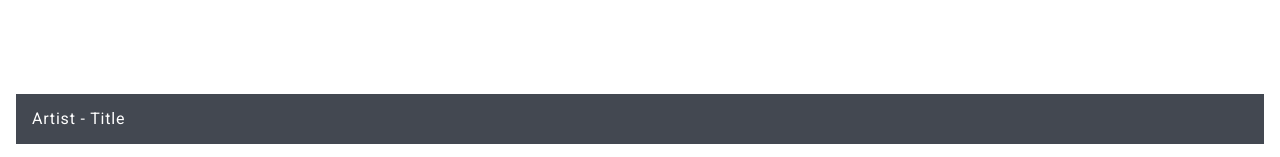
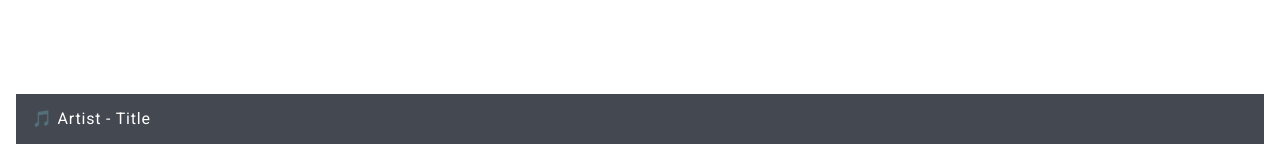
Before and after one commit to valentineus/obs-somafm_current_track, a Jekyll site: the page built from _pages/index.html, in a window 1280 px wide. Shown: the part 740-897 px from the top of the page. Built offline with Jekyll 4.4.1, drawn with Linux system fonts in a browser that asks for light colours.

Commit message:
Emoji
Signed-off-by: Valentin Popov <info@valentineus.link>

```diff
--- a/_pages/index.html
+++ b/_pages/index.html
@@ -8,6 +8,7 @@ layout: default
   <div class="message-item" id="display">
     <!-- Alert text -->
     <div class="message-text">
+      <span>🎵</span>
       <span id="artist">Artist</span>
       <span>-</span>
       <span id="title">Title</span>
```
